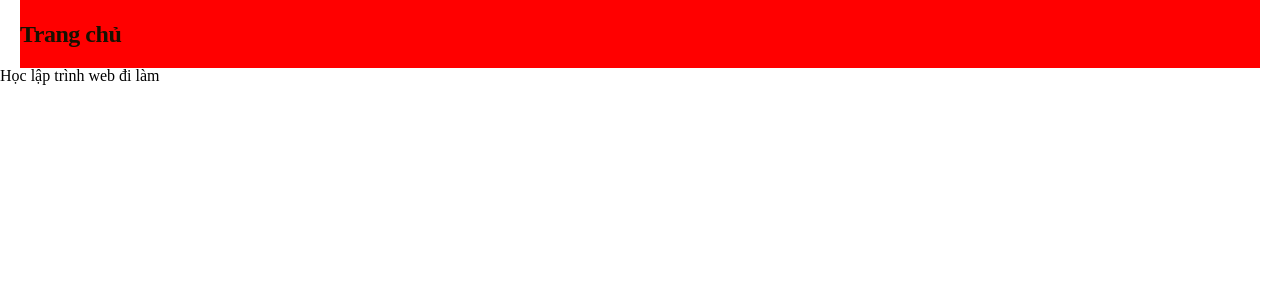
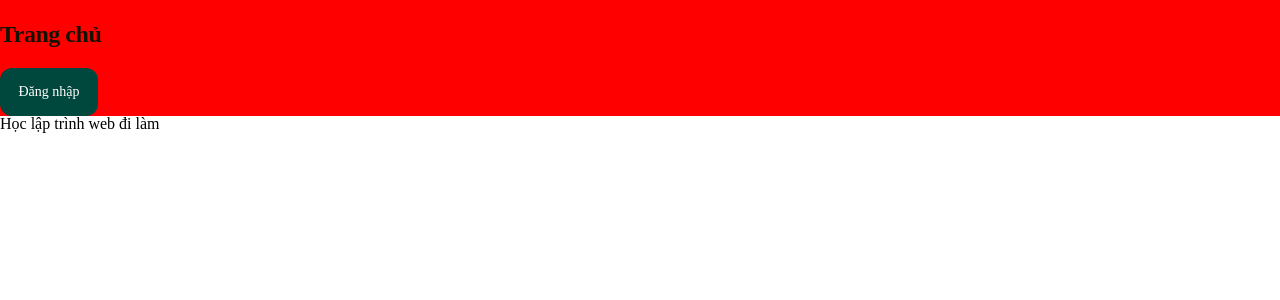
Before and after one commit to vuvansy/DuAn1_TechGen, a PHP site: page /TechGen/ in a window 1280 px wide. Shown: the part 32-332 px from the top of the page. Run offline with PHP 8.4, Linux system fonts and the light colour scheme.

Commit message:
đổi .main-content thành container + add .btn

```diff
--- a/modules/home/controllers/indexController.php
+++ b/modules/home/controllers/indexController.php
@@ -10,5 +10,4 @@ function indexAction()
 {
     // echo 'Trang chủ';
     load_view('index');
-
 }
--- a/modules/home/views/indexView.php
+++ b/modules/home/views/indexView.php
@@ -5,6 +5,7 @@ get_header();
 <main>
     <div class="main-content" style="background: red;">
         <h1 class="heading lv1">Trang chủ</h1>
+        <a href="" class="btn">Đăng nhập</a>
     </div>
 </main>
 
--- a/public/css/import/global.css
+++ b/public/css/import/global.css
@@ -56,7 +56,7 @@ button {
 }
 
 /* Class căn khối vào giữa  */
-.main-content {
+.container {
     width: 1280px;
     max-width: calc(100% - 40px);
     margin: 0 auto;
@@ -80,6 +80,23 @@ button {
     line-height: 1.26;
 }
 
+/* Class nút button */
+.btn {
+    display: inline-block;
+    min-width: 98px;
+    padding: 17px 16px;
+    border-radius: 12px;
+    background: var(--primary-color);
+    color: #fff;
+    text-align: center;
+    font-size: 1.4rem;
+    font-weight: 500;
+}
+
+.btn:hover {
+    opacity: 0.9;
+}
+
 /* Tạo class xử lý tiêu đề cà nội dung dài quá với thiết kế ban đầu  */
 .line-clamp {
     display: -webkit-box;
```
Also changed, not shown: admin/public/css/import/global.css (+18 -1 lines), modules/order/controllers/indexController.php (+0 -8 lines).
